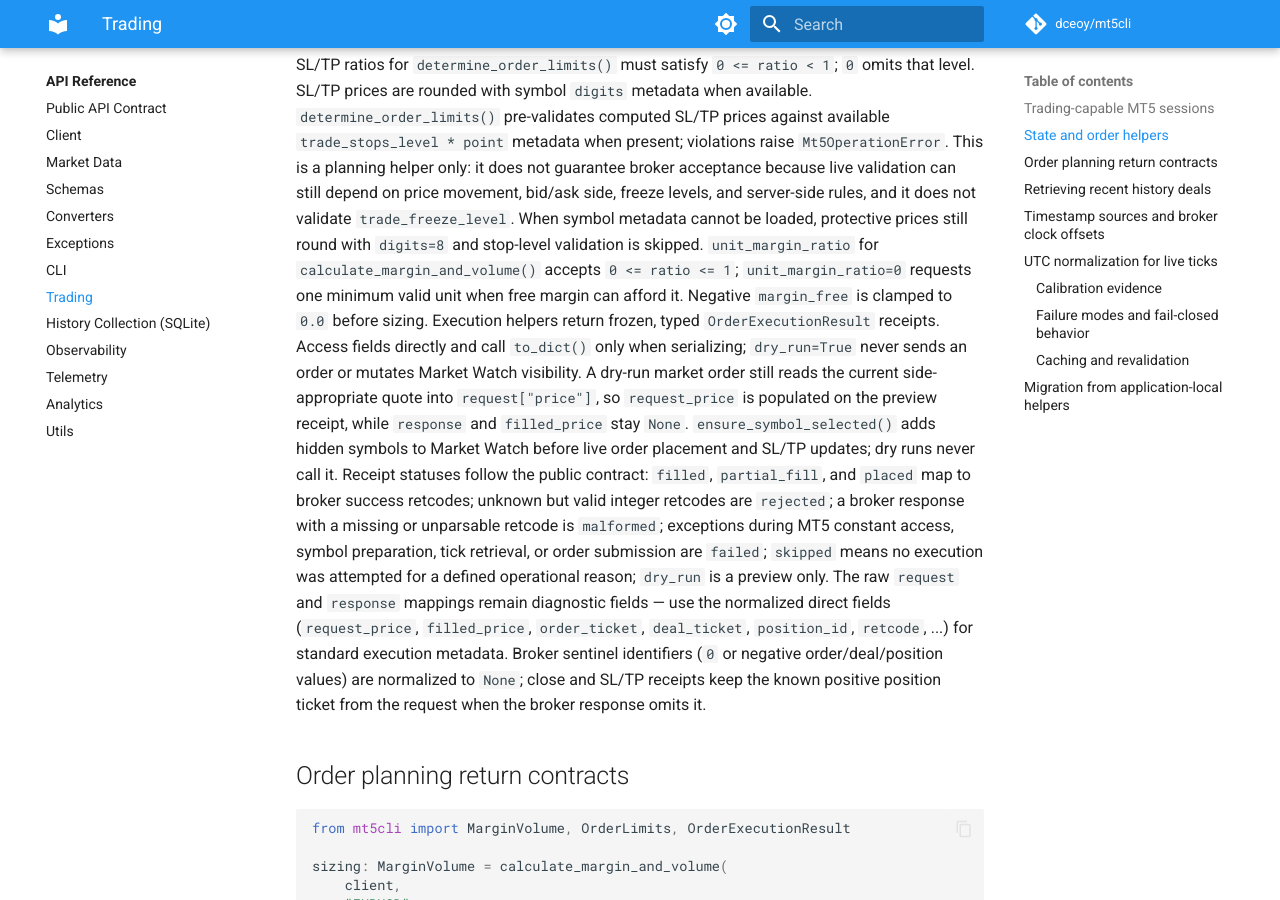
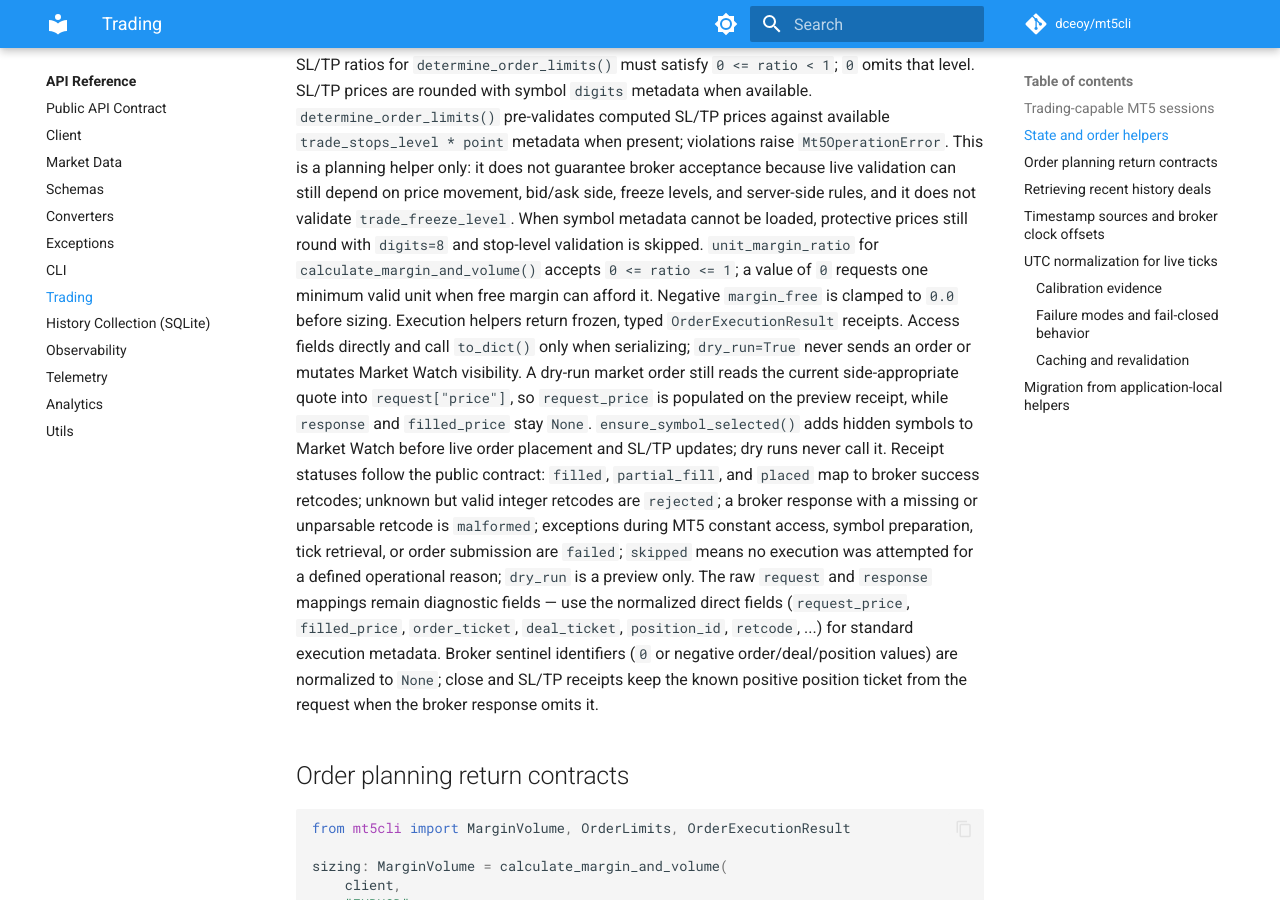
Before and after one commit to dceoy/mt5cli, an MkDocs documentation site: the page built from docs/api/trading.md, in a window 1280 px wide and 900 px high, scrolled down 2334 px. Built offline with MkDocs 1.6.1 and Material for MkDocs 9.7.7, drawn with Linux system fonts in a browser that asks for light colours; comment, search, counter and statistics services are not loaded.

Commit message:
test: align margin sizing cases and docs formatting

```diff
--- a/docs/api/trading.md
+++ b/docs/api/trading.md
@@ -114,10 +114,9 @@ acceptance because live validation can still depend on price movement, bid/ask
 side, freeze levels, and server-side rules, and it does not validate
 `trade_freeze_level`. When symbol metadata cannot be loaded, protective prices
 still round with `digits=8` and stop-level validation is skipped.
-`unit_margin_ratio` for `calculate_margin_and_volume()` accepts `0 <= ratio <= 1`;
-`unit_margin_ratio=0` requests one minimum valid unit when free margin
-can afford it. Negative `margin_free` is clamped to
-`0.0` before sizing. Execution helpers return frozen, typed
+`unit_margin_ratio` for `calculate_margin_and_volume()` accepts
+`0 <= ratio <= 1`; a value of `0` requests one minimum valid unit when free
+margin can afford it. Negative `margin_free` is clamped to `0.0` before sizing. Execution helpers return frozen, typed
 `OrderExecutionResult` receipts. Access fields directly and call `to_dict()`
 only when serializing; `dry_run=True` never sends an order or mutates Market
 Watch visibility.
```
Also changed, not shown: 1 other file.
